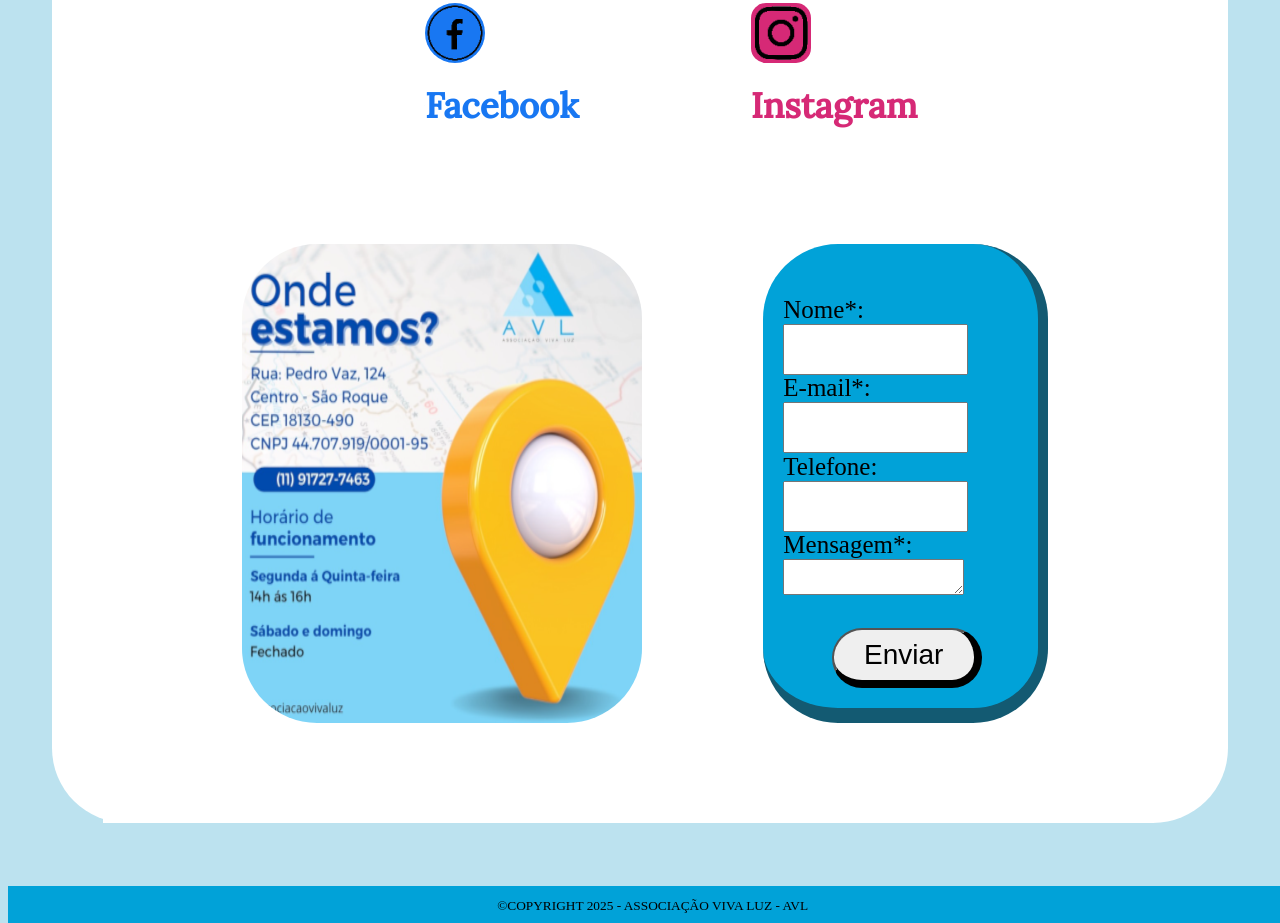
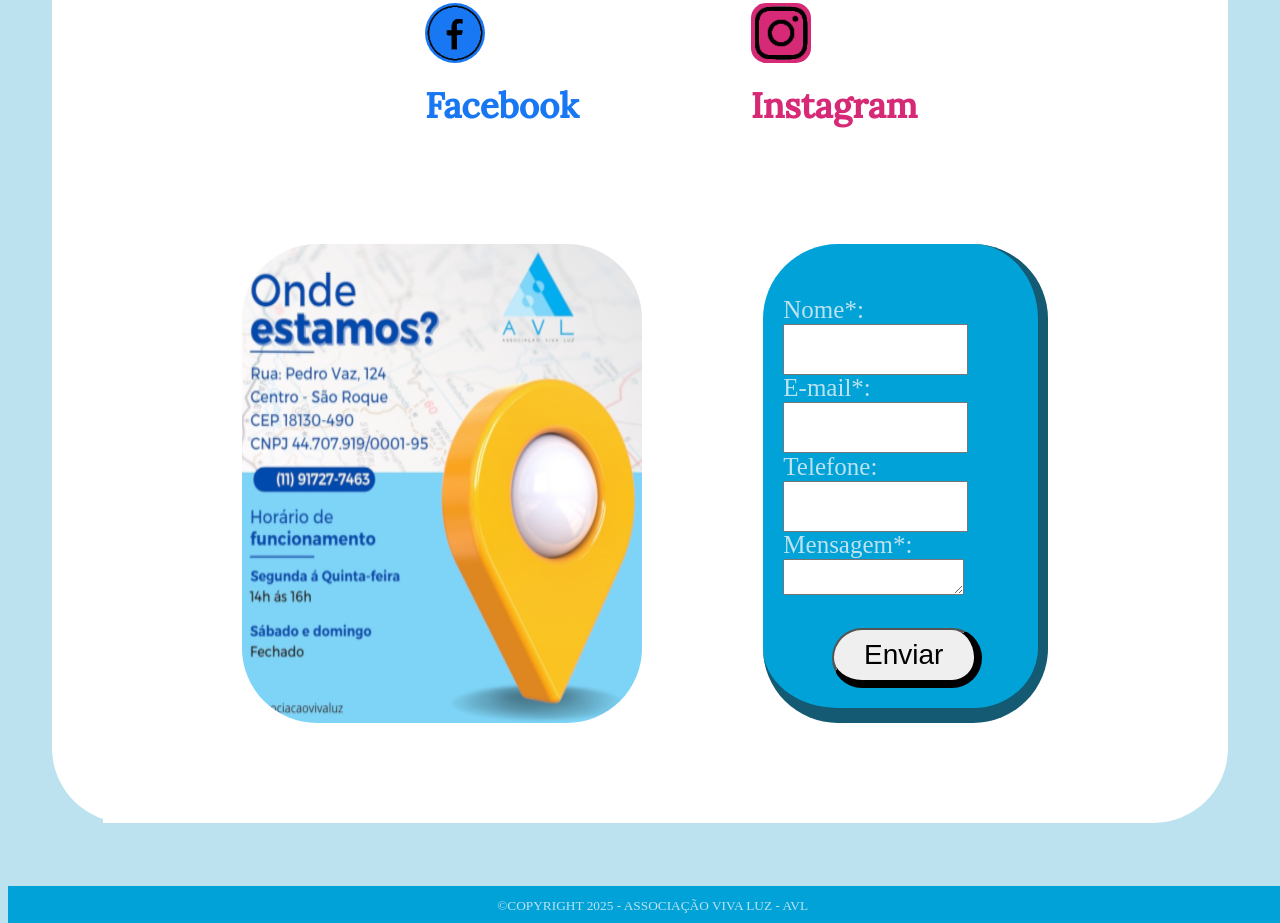
Before and after one commit to RobertoBetoRoberto/Associa-oVivaLuz, a plain HTML site: page index.html in a window 1280 px wide. Shown: the part 4679-5602 px from the top of the page. Drawn offline with Linux system fonts and the light colour scheme; a web font is replaced by a local one.

Commit message:
Alteração cor letras branco do formulario e footer

```diff
--- a/css/style.css
+++ b/css/style.css
@@ -94,12 +94,15 @@
 }
 label{
     font-size: 25px;
+    color: #bcE2ef;
     padding-top: 2%;
 }
 input{
     height: 80%;
 }
-
+small{
+    color: #bcE2ef
+}
 /* Classes */
 
 /* ----------------------------------- */
```
